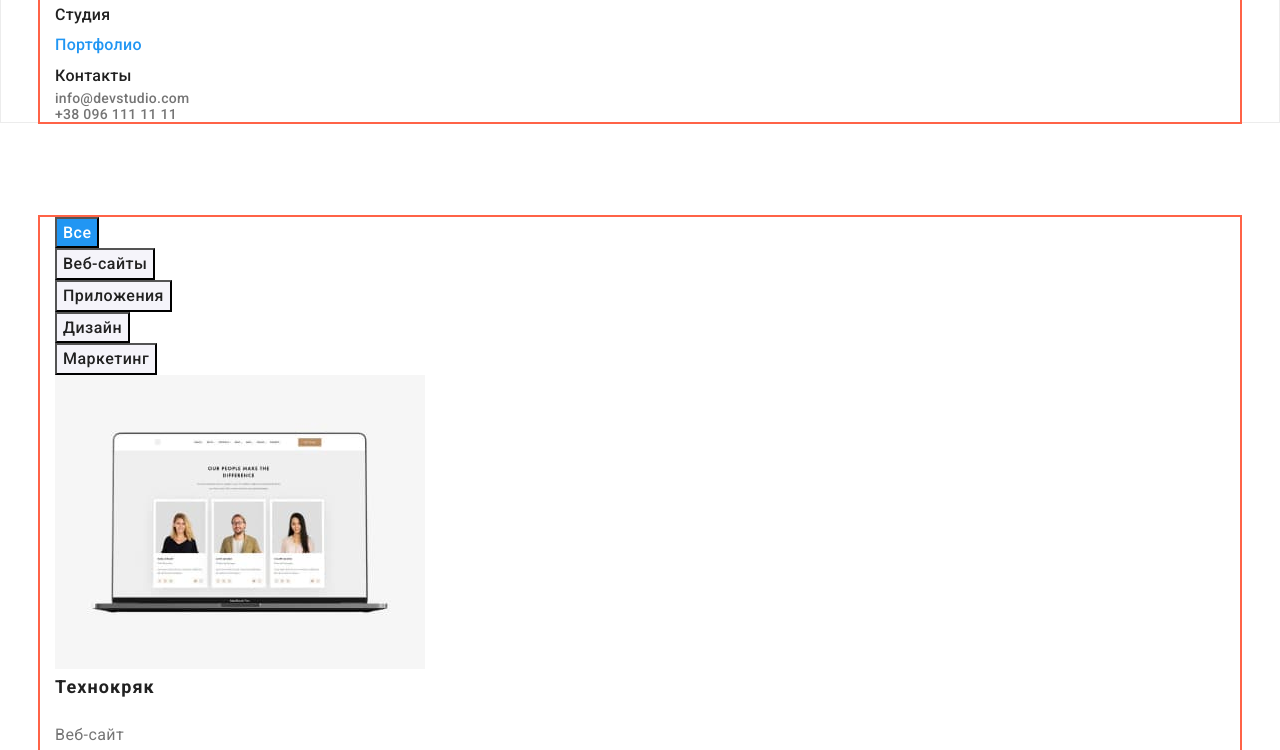
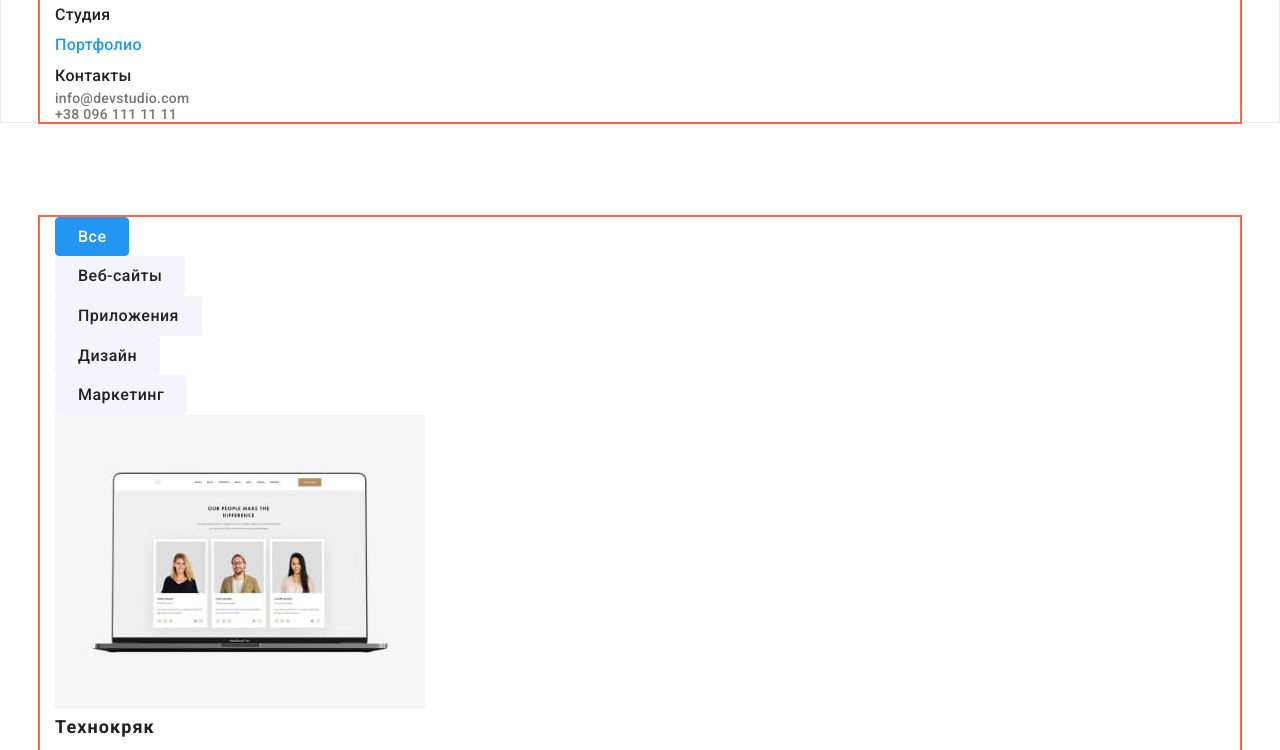
Before and after one commit to AlexandreElMaiss/goit-markup-hw-03, a plain HTML site: page portfolio.html in a window 1280 px wide. Shown: the part 33-783 px from the top of the page. Drawn offline with nearby package versions, Linux system fonts and the light colour scheme.

Commit message:
оформляет кнопки

```diff
--- a/css/styles.css
+++ b/css/styles.css
@@ -28,6 +28,7 @@ h5,
 h6,
 p {
   margin-top: 0;
+  margin-bottom: 0;
 }
 
 address {
@@ -236,6 +237,10 @@ img {
 /*portfolio*/
 
 .secondary-button {
+  border-radius: 4px;
+  border: 1px solid transparent;
+  padding: 6px 22px;
+
   color: var(--title-text-color);
   background-color: var(--secondary-bg-color);
   font-family: Roboto;
@@ -257,6 +262,10 @@ img {
 .special-button,
 .special-button:hover,
 .special-button:focus {
+  border-radius: 4px;
+  border: 1px solid var(--accent-color);
+  padding: 6px 22px;
+
   background-color: var(--accent-color);
   color: var(--main-bg-color);
   font-family: Roboto;
```
Also changed, not shown: index.html (+1 -1 lines).
